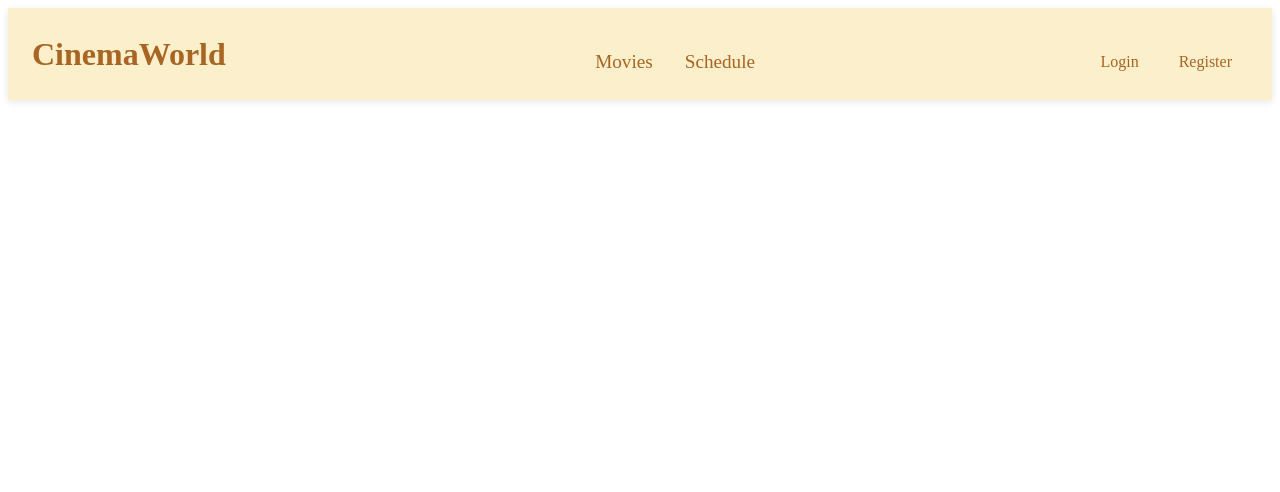
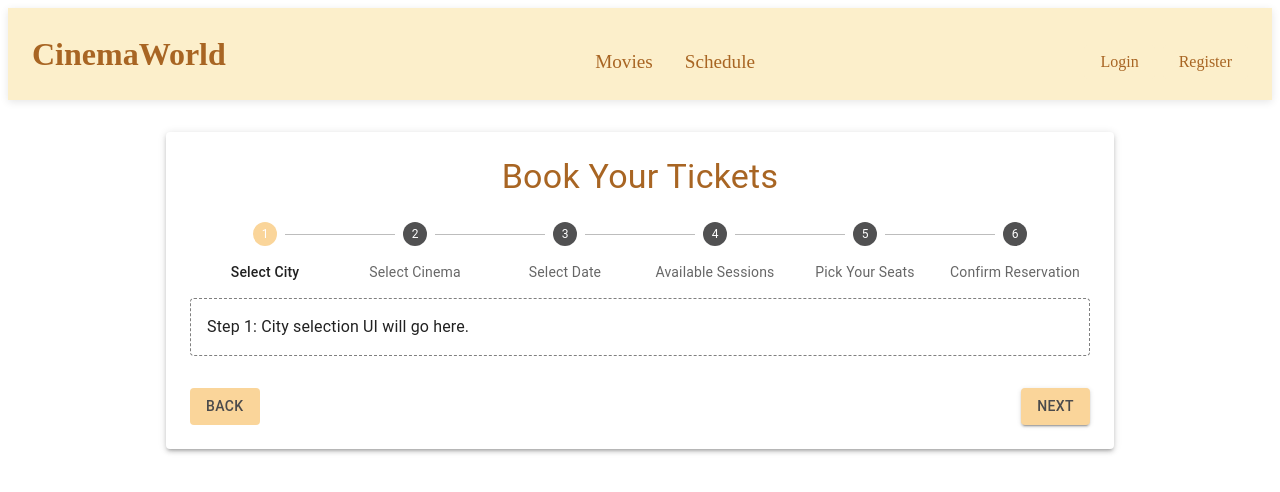
Before and after one commit to lubomirpamukov/CinemaManagmentAppClient, a React (Vite) app in the folder cinema-client/: page /booking/1 in a window 1280 px wide. Shown: the top 492 px of the page. Built offline with nearby package versions, Linux system fonts and the light colour scheme; no server answers.

Commit message:
added BookingPage

```diff
--- a/cinema-client/package.json
+++ b/cinema-client/package.json
@@ -10,7 +10,13 @@
     "preview": "vite preview"
   },
   "dependencies": {
+    "@emotion/react": "^11.14.0",
+    "@emotion/styled": "^11.14.0",
     "@hookform/resolvers": "^5.1.1",
+    "@mui/material": "^7.1.1",
+    "@mui/styles": "^6.4.12",
+    "@mui/x-date-pickers": "^8.5.1",
+    "date-fns": "^4.1.0",
     "react": "^19.1.0",
     "react-dom": "^19.1.0",
     "react-hook-form": "^7.57.0",
--- a/cinema-client/src/App.tsx
+++ b/cinema-client/src/App.tsx
@@ -2,6 +2,7 @@ import { AuthProvider } from "./context/AuthContext";
 import LoginPage from "./pages/LoginPage";
 import RegisterPage from "./pages/RegisterPage";
 import MoviePage from "./pages/MoviesPage";
+import BookingPage from "./pages/BookingPage";
 import Navbar from "./components/Navbar";
 import { BrowserRouter, Routes, Route } from "react-router-dom"
 import "./App.css";
@@ -15,6 +16,7 @@ function App() {
         <Route path="/login" element={<LoginPage/>}/>
         <Route path="/register" element={<RegisterPage/>}/>
         <Route path="/movies" element={<MoviePage/>}/>
+        <Route path="/booking/:movieId" element={<BookingPage/>}/>
       </Routes>
   </AuthProvider>
   </BrowserRouter>
--- /dev/null
+++ b/cinema-client/src/pages/BookingPage.module.css
@@ -0,0 +1,59 @@
+@import "../styles/variables.css";
+
+.bookingContainer {
+  max-width: 900px;
+  margin: 2rem auto;
+  padding: 1.5rem;
+  background-color: var(--color-background);
+}
+
+.pageTitle {
+  text-align: center;
+  color: var(--color-primary);
+  margin-bottom: 1.5rem !important;
+}
+
+
+.contentBox {
+  margin-top: 1rem;
+}
+
+.resetButton {
+   background-color: var(--color-secondary) !important;
+  color: var(--color-text) !important;
+}
+
+.resetButton:hover {
+  background-color: var(--color-accent) !important;
+
+}
+
+.navButton {
+  background-color: var(--color-secondary) !important;
+  color: var(--color-text) !important;
+}
+
+.navButton:hover {
+  background-color: var(--color-accent) !important;
+}
+
+.navButton:disabled {
+  background-color: rgba(0, 0, 0, 0.12);
+  color: rgba(0, 0, 0, 0.26);
+}
+
+
+/* Change default (inactive) step icon color */
+.stepper .MuiStepIcon-root svg {
+  fill: var(--color-muted) !important;
+}
+
+/* Change active step icon color */
+.stepper .MuiStepIcon-root.Mui-active svg {
+  fill: var(--color-secondary) !important;
+}
+
+/* Change completed step icon color */
+.stepper .MuiStepIcon-root.Mui-completed svg {
+  fill: var(--color-secondary) !important;
+}
--- /dev/null
+++ b/cinema-client/src/pages/BookingPage.tsx
@@ -0,0 +1,166 @@
+import React, { useState, useEffect } from "react";
+import { useParams } from "react-router-dom";
+import Stepper from "@mui/material/Stepper";
+import Step from "@mui/material/Step";
+import StepLabel from "@mui/material/StepLabel";
+import Button from "@mui/material/Button";
+import Typography from "@mui/material/Typography";
+import Box from "@mui/material/Box";
+import Paper from "@mui/material/Paper";
+import type { TSeat } from "../validations/hall";
+import { makeStyles } from "@mui/styles";
+
+import styles from "./BookingPage.module.css";
+
+  const useStyles = makeStyles(() => ({
+  stepper: {
+    "& .MuiStepIcon-root": {
+      color: "var(--color-muted)", // default (inactive)
+    },
+    "& .MuiStepIcon-root.Mui-active": {
+      color: "var(--color-secondary)", // active (gold)
+    },
+    "& .MuiStepIcon-root.Mui-completed": {
+      color: "var(--color-highlight)", // completed (gold)
+    },
+  },
+}));
+
+const steps = [
+  "Select City",
+  "Select Cinema",
+  "Select Date",
+  "Available Sessions",
+  "Pick Your Seats",
+  "Confirm Reservation",
+];
+
+type BookingData = {
+  movieId?: string | null;
+  city?: string | null;
+  cinemaId?: string | null;
+  date?: Date | null;
+  numberOfSeats?: number;
+  selectedSessionId?: string | null;
+  selectedSeats?: TSeat[];
+};
+
+const BookingPage: React.FC = () => {
+  const [activeStep, setActiveStep] = useState(0);
+  const [bookingData, setBookingData] = useState<BookingData>({
+    movieId: null,
+    city: null,
+    cinemaId: null,
+    date: null,
+    numberOfSeats: 1,
+    selectedSessionId: null,
+    selectedSeats: [],
+  });
+
+  const { movieId } = useParams();
+  useEffect(() => {
+    if (movieId) {
+      setBookingData((prev) => ({ ...prev, movieId }));
+    }
+  }, [movieId]);
+
+  const handleNext = () => {
+    setActiveStep((prevActiveStep) => prevActiveStep + 1);
+  };
+
+  const handleBack = () => {
+    setActiveStep((prevActiveStep) => prevActiveStep - 1);
+  };
+
+  const handleReset = () => {
+    setActiveStep(0);
+    setBookingData({
+      movieId: bookingData.movieId,
+      city: null,
+      cinemaId: null,
+      date: null,
+      numberOfSeats: 1,
+      selectedSessionId: null,
+      selectedSeats: [],
+    });
+  };
+
+  const updateBookingData = (data: Partial<BookingData>) => {
+    setBookingData((prev) => ({...prev, ...data}));
+  }
+
+  const getStepContent = (step: number) => {
+    switch (step) {
+        case 0:
+            return <Typography>Step 1: City selection UI will go here.</Typography>;
+        case 1:
+            return <Typography>Step 2: Cinema Selection UI will go here.</Typography>;
+        case 2:
+            return <Typography>Step 3: Date & Number of Seats UI will go here.</Typography>;
+        case 3:
+            return <Typography>Step 4: Display Available Sessions UI will go here.</Typography>;
+        case 4:
+            return <Typography>Step 5: Seat Picker and UI will go here.</Typography>;
+        case 5:
+            return <Typography>Step 6: Confirmation UI will go here.</Typography>;
+        default:
+            return <Typography>Unknown step UI will go here.</Typography>
+    }
+  }
+
+  const classes = useStyles();
+
+  return (
+    <Paper elevation={3} className={styles.bookingContainer}>
+      <Typography variant="h4" component="h1" gutterBottom className={styles.pageTitle}>
+        Book Your Tickets
+      </Typography>
+      <Stepper activeStep={activeStep} alternativeLabel className={classes.stepper}>
+        {steps.map((label) => (
+          <Step key={label}>
+            <StepLabel>{label}</StepLabel>
+          </Step>
+        ))}
+      </Stepper>
+      <Box className={styles.contentBox}>
+        {activeStep === steps.length ? (
+          <React.Fragment>
+            <Typography sx={{ mt: 2, mb: 1 }}>
+              All steps completed - you&apos;re finished (or show booking summary)
+            </Typography>
+            <Box sx={{ display: 'flex', flexDirection: 'row', pt: 2 }}>
+              <Box sx={{ flex: '1 1 auto' }} />
+              <Button onClick={handleReset} className={styles.resetButton}>Reset</Button>
+            </Box>
+          </React.Fragment>
+        ) : (
+         <React.Fragment>
+            <Box sx={{ mt: 2, mb: 2, p: 2, border: '1px dashed grey', borderRadius: '4px' }}>
+              {getStepContent(activeStep)}
+            </Box>
+            <Box sx={{ display: 'flex', flexDirection: 'row', pt: 2 }}>
+              <Button
+                variant="contained"
+                disabled={activeStep === 0}
+                onClick={handleBack}
+                className={styles.navButton}
+              >
+                Back
+              </Button>
+              <Box sx={{ flex: '1 1 auto' }} />
+              <Button
+                variant="contained"
+                onClick={handleNext}
+                className={styles.navButton}
+              >
+                {activeStep === steps.length - 1 ? 'Finish' : 'Next'}
+              </Button>
+            </Box>
+          </React.Fragment>
+        )}
+      </Box>
+    </Paper>
+  );
+};
+
+export default BookingPage;
--- a/cinema-client/src/validations/index.ts
+++ b/cinema-client/src/validations/index.ts
@@ -1,2 +1,3 @@
 export * from "./user.ts";
 export * from "./movie.ts"
+export * from "./hall.ts"
```
Also changed, not shown: 1 other file (tests, documents, lock files or other folders).
